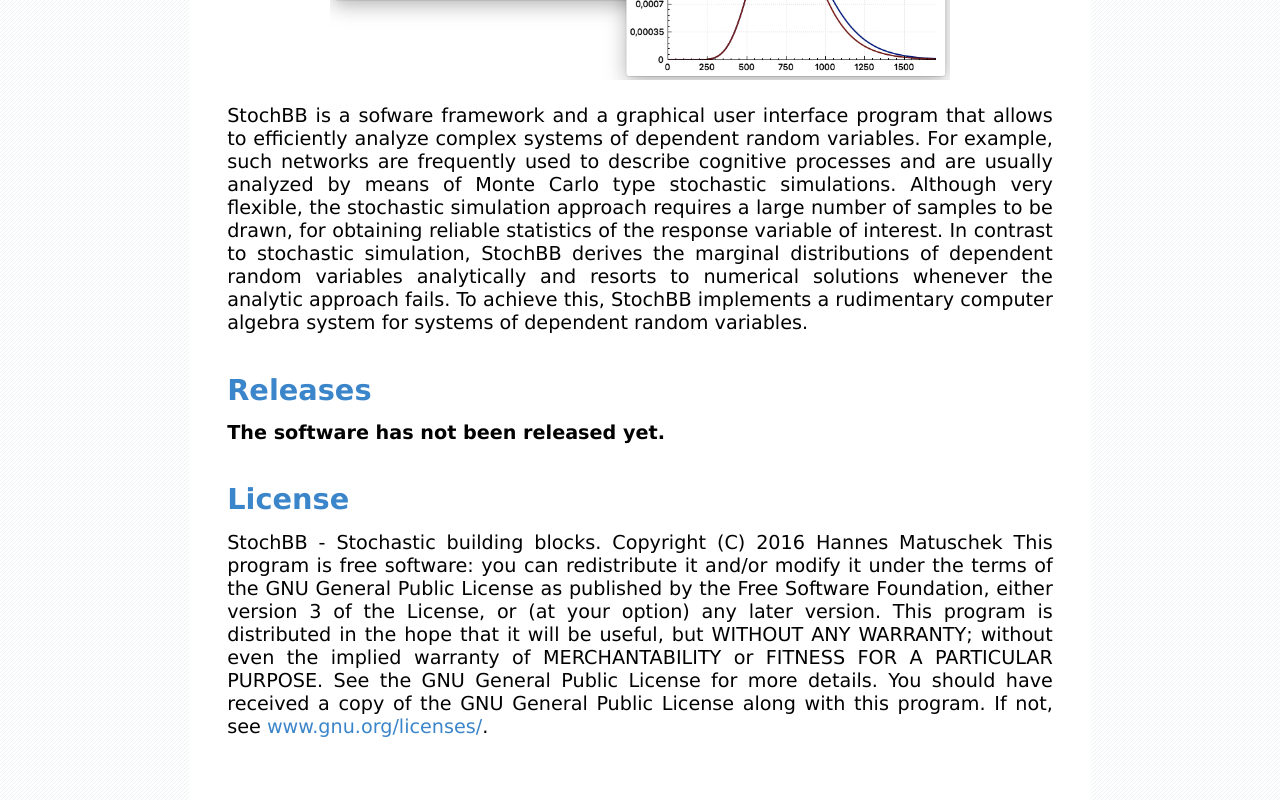
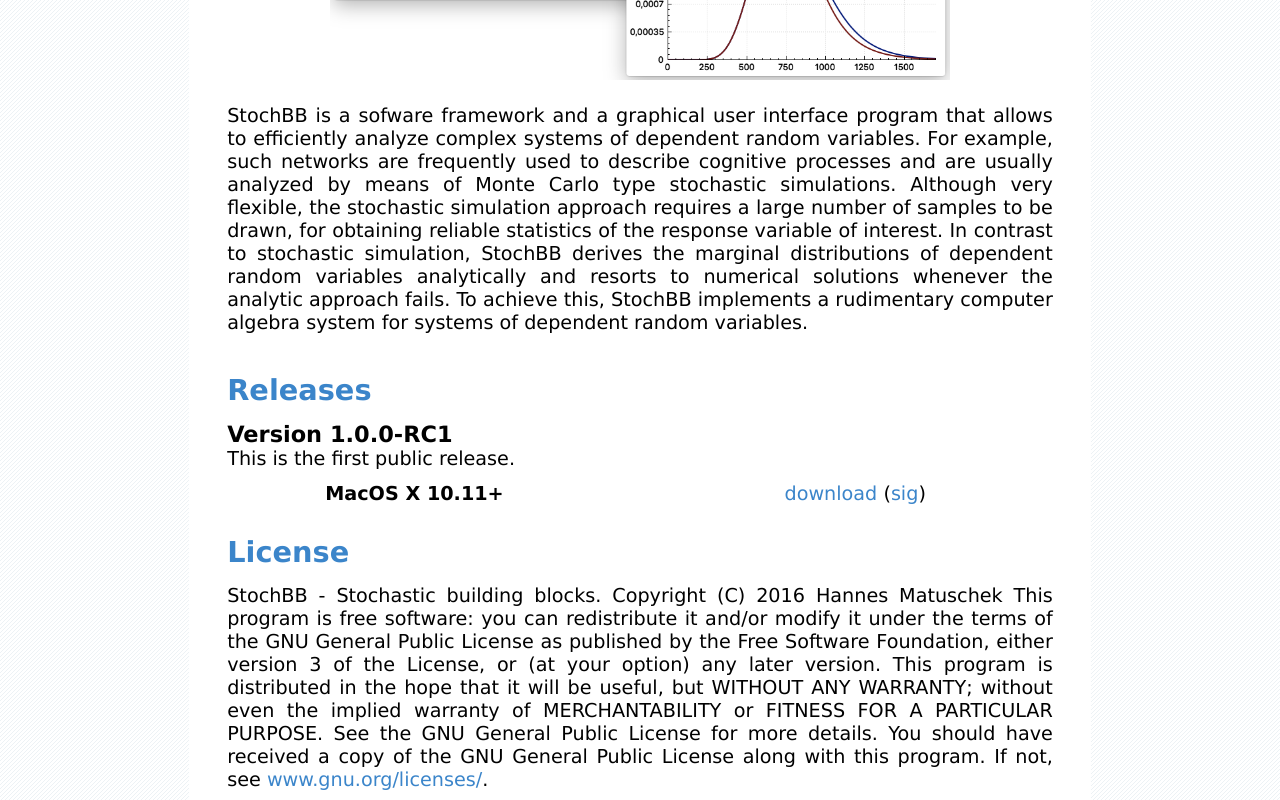
Before and after one commit to stochbb/stochbb.github.io, a plain HTML site: page index.html in a window 1280 px wide. Shown: the part 710-1510 px from the top of the page. Drawn offline with Linux system fonts and the light colour scheme.

Commit message:
Added downloads.

```diff
--- a/index.html
+++ b/index.html
@@ -3,7 +3,7 @@
 <head>
 <title>StochBB</title>
 <meta name="Description" content="Main page for the StochBB project." />
-<meta http-equiv="Content-Type" content="text/html; charset=ISO-8859-1" />
+<meta http-equiv="Content-Type" content="text/html; charset=UTF-8" />
 <link rel="stylesheet" type="text/css" href="style.css" media="screen" />
 </head>
 
@@ -17,6 +17,7 @@
     <a href="#about">About</a>
     <a href="#release">Releases</a>
     <a href="https://github.com/stochbb/stochbb">Sources</a>
+    <a href="doc/manual.pdf">Manual</a>
     <a href="#license">License</a>
   </div>
   <div id="content">
@@ -36,9 +37,15 @@
     for systems of dependent random variables. </p>
 
     <h2 id="release"><a href="#release">Releases</a></h2>
-    <p>
-     <b> The software has not been released yet. </b>
-    </p>
+    <h3> Version 1.0.0-RC1</h3>
+    <p> This is the first public release.</p>
+    <table style="width: 100%; margin-left:5em; padding-right: 0em">
+     <tr>
+      <td><b>MacOS X 10.11+</b></td>
+      <td><a href="download/stochbb-1.0.0-rc1.dmg">download</a>
+             (<a href="download/stochbb-1.0.0-rc1.dmg.sig">sig</a>)</td>
+     </tr>
+	</table>
 
     <h2 id="license"><a href="#release">License</a></h2>
     <p> StochBB - Stochastic building blocks. Copyright (C) 2016 Hannes Matuschek
```
Also changed, not shown: 3 other files.
